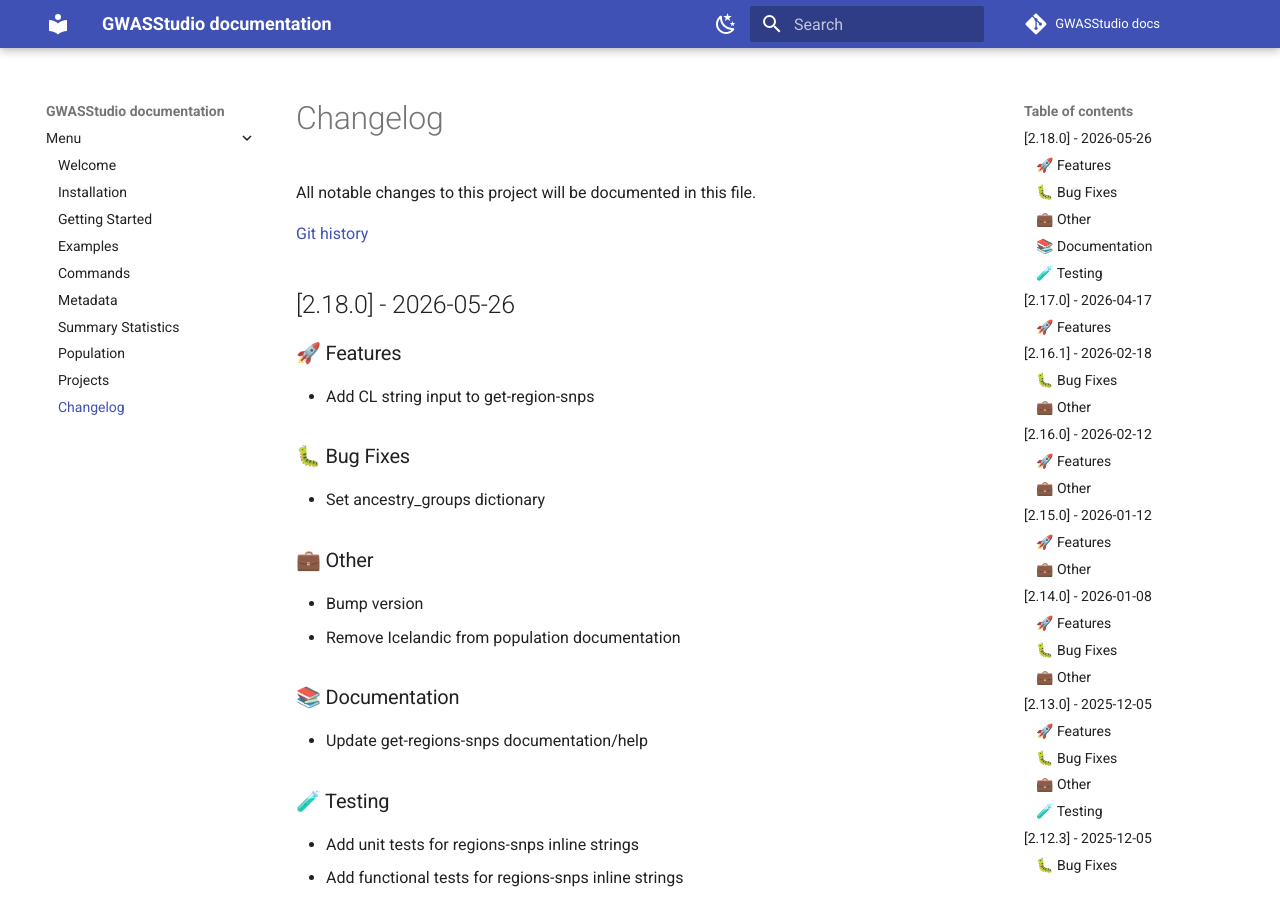
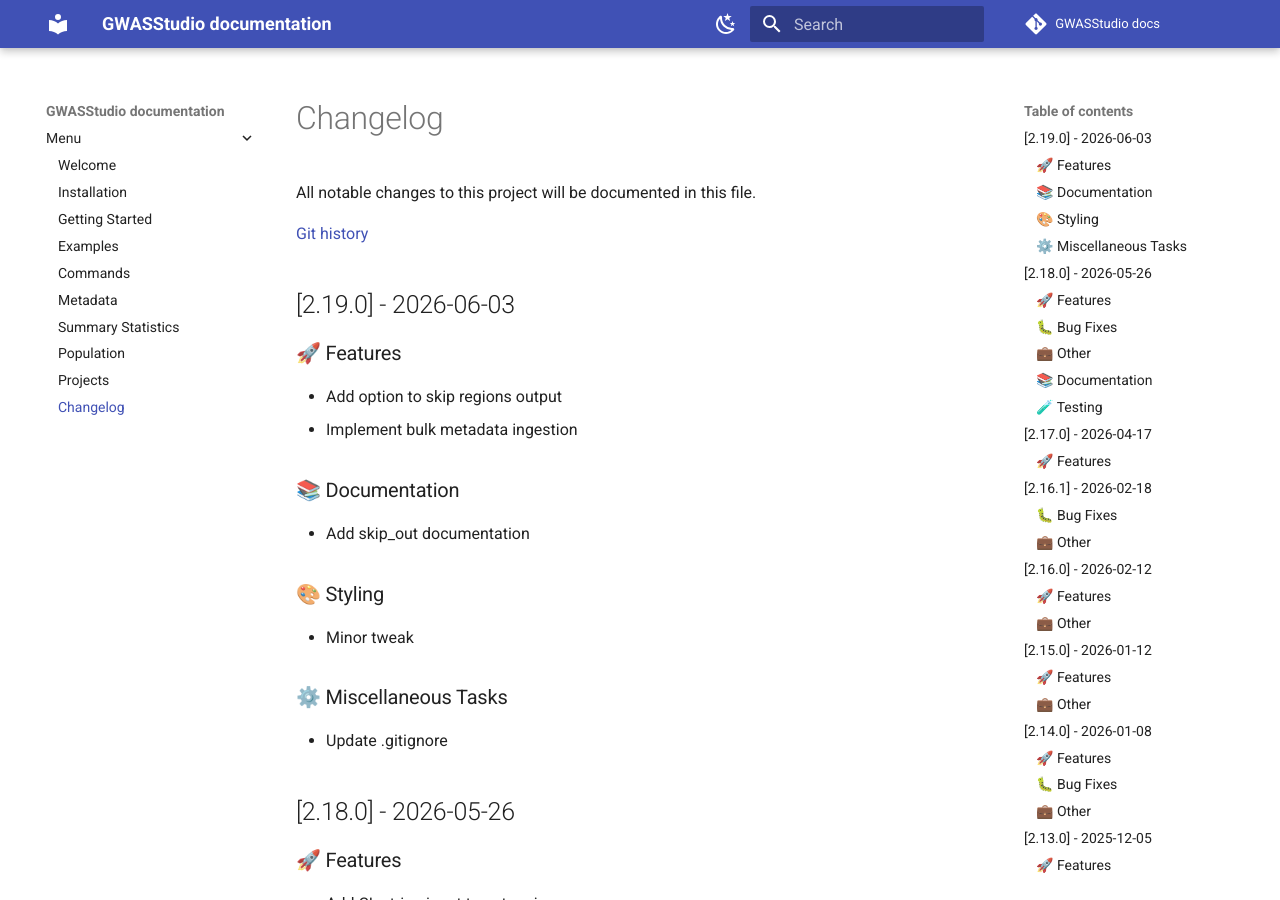
Before and after one commit to ht-diva/gwasstudio, an MkDocs documentation site: the page built from docs/changelog.md, in a window 1280 px wide and 900 px high. Built offline with MkDocs 1.6.1 and Material for MkDocs 9.7.7, drawn with Linux system fonts in a browser that asks for light colours; comment, search, counter and statistics services are not loaded.

Commit message:
bump version

```diff
--- a/docs/changelog.md
+++ b/docs/changelog.md
@@ -3,6 +3,25 @@
 All notable changes to this project will be documented in this file.
 
 [Git history](https://github.com/ht-diva/gwasstudio/commits/main/)
+## [2.19.0] - 2026-06-03
+
+### 🚀 Features
+
+- Add option to skip regions output
+- Implement bulk metadata ingestion
+
+### 📚 Documentation
+
+- Add skip_out documentation
+
+### 🎨 Styling
+
+- Minor tweak
+
+### ⚙️ Miscellaneous Tasks
+
+- Update .gitignore
+
 ## [2.18.0] - 2026-05-26
 
 ### 🚀 Features
--- a/pyproject.toml
+++ b/pyproject.toml
@@ -1,6 +1,6 @@
 [project]
 name = "gwasstudio"
-version = "2.18.0"
+version = "2.19.0"
 description = ""
 authors = [
     { name = "Gianmauro Cuccuru", email = "gianmauro.cuccuru@fht.org" },
@@ -74,7 +74,7 @@ extend_exclude = [
 [tool.deptry.per_rule_ignores]
 DEP003 = [
     "gwasstudio",
-    "pymongo"
+    "pymongo",
 ]
 DEP004 = [
     "mongomock",
```
